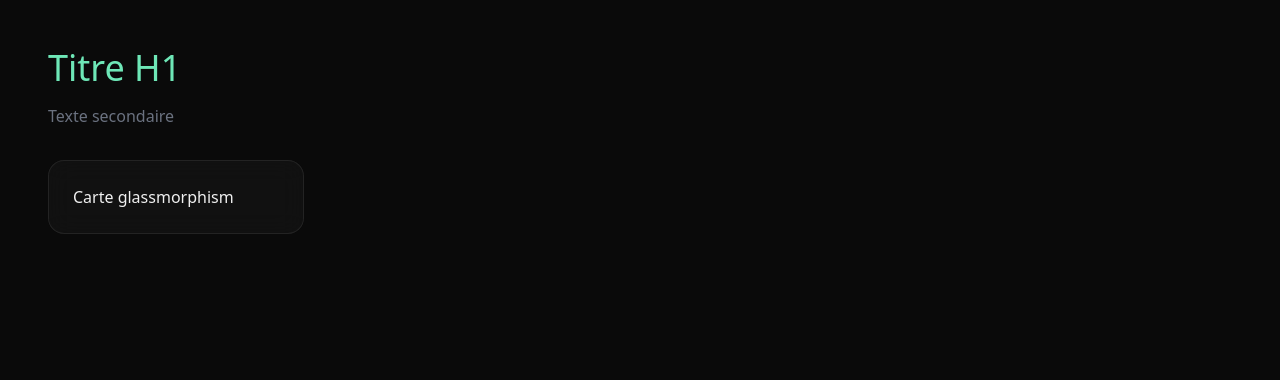
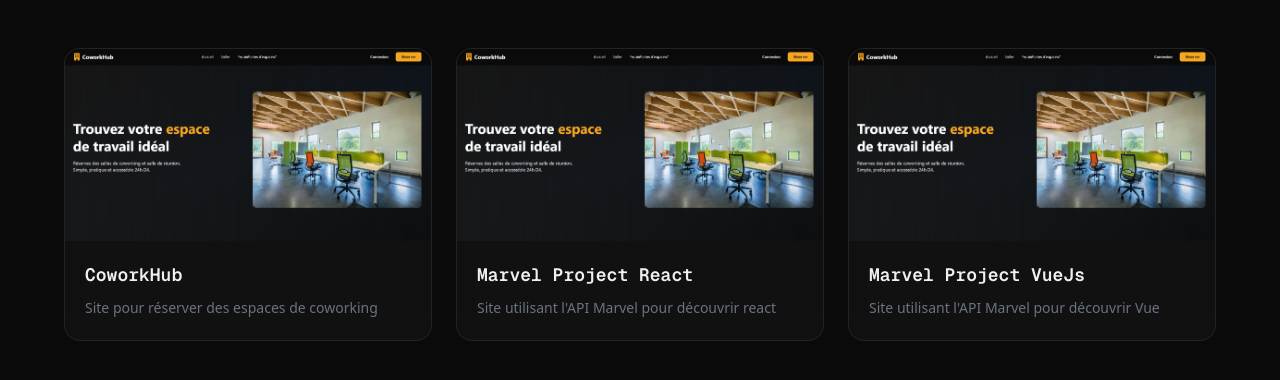
Before and after one commit to tClauzure/portfolio, a Next.js app: page / in a window 1280 px wide. Shown: the top 380 px of the page. Built offline with nearby package versions, Linux system fonts and the light colour scheme.

Commit message:
Project card core done

```diff
--- a/src/app/page.tsx
+++ b/src/app/page.tsx
@@ -1,12 +1,14 @@
+import ProjectCard from "@/components/ProjectCard";
+import { projects } from "@/data/projects";
+
 export default function Home() {
   return (
-    <main
-      style={{ backgroundColor: 'var(--color-background)' }}
-      className='min-h-screen p-12'
-    >
-      <h1 className='text-4xl text-(--color-text-accent)'>Titre H1</h1>
-      <p className='mt-4 text-(--color-text-muted)'>Texte secondaire</p>
-      <div className='glass mt-8 w-64 p-6'>Carte glassmorphism</div>
+    <main style={{ backgroundColor: "var(--color-background)" }} className="min-h-screen p-12">
+      <div className="grid grid-cols-1 md:grid-cols-2 lg:grid-cols-3 gap-6 max-w-6xl mx-auto">
+        {projects.map((project) => (
+          <ProjectCard key={project.id} project={project} />
+        ))}
+      </div>
     </main>
   );
 }
--- a/src/components/ProjectCard.tsx
+++ b/src/components/ProjectCard.tsx
@@ -0,0 +1,45 @@
+'use client'
+
+import { Project } from "@/lib/type"
+import { useState } from "react"
+import Image from 'next/image';
+
+export default function ProjectCard ({project} : {project: Project}) {
+    const [hovered, setHovered] = useState(false)
+
+    return (
+        <div
+            onMouseEnter={() => setHovered(true)}
+            onMouseLeave={() => setHovered(false)}
+            className="glass overflow-hidden transition-all duration-300"
+            style={{border: hovered ? "1px solid var(--text-accent)"
+                                    : "1px solid rgba(255,255,255,0.08)",
+                    boxShadow: hovered ? "0 0 20px rgba(110, 231, 183, 0.15)" : "none",
+            }}
+        >
+            {/* image */}
+            <div className="relative w-full h-48 overflow-hidden">
+                <Image
+                    src={project.image}
+                    alt={project.title}
+                    fill
+                    className="object-cover transition-transform duration-500"
+                    style={{ transform: hovered ? "scale(1.05)" : "scale(1)" }}
+                />
+            </div>
+
+            {/* Content */}
+            <div className="p-5">
+                <h3
+                className="text-lg font-mono font-semibold mb-2 transition-colors duration-300"
+                style={{ color: hovered ? "var(--text-accent)" : "var(--text-primary)" }}
+                >
+                {project.title}
+                </h3>
+                <p style={{ color: "var(--text-muted)" }} className="text-sm leading-relaxed">
+                {project.description}
+                </p>
+            </div>
+        </div>
+    )
+}
```
